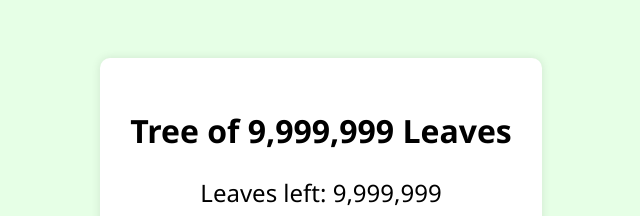
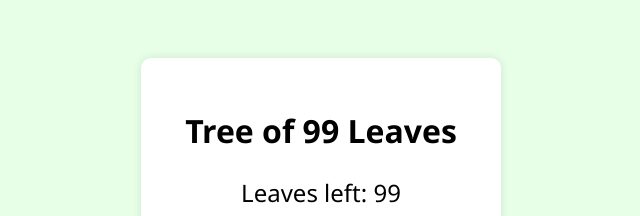
Before and after one commit to rahulmalll/leaf, a plain HTML site: page index.html in a window 1280 px wide. Shown: the top 216 px of the page, without its empty margins (319-959 px from the left). Drawn offline with Linux system fonts and the light colour scheme.

Commit message:
Update index.html

```diff
--- a/index.html
+++ b/index.html
@@ -7,8 +7,8 @@
 </head>
 <body>
   <div class="container">
-    <h1>Tree of 9,999,999 Leaves</h1>
-    <p id="leafCount">Leaves left: 9,999,999</p>
+    <h1>Tree of 99 Leaves</h1>
+    <p id="leafCount">Leaves left: 99</p>
     <button onclick="pluckLeaf()">Pluck a Leaf</button>
 
     <div class="tree-wrapper">
```
